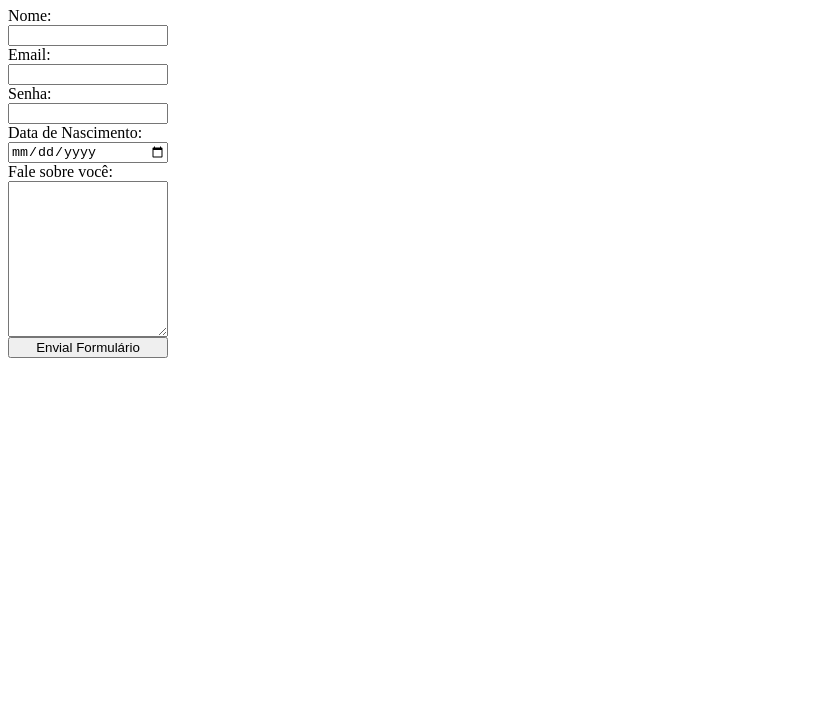
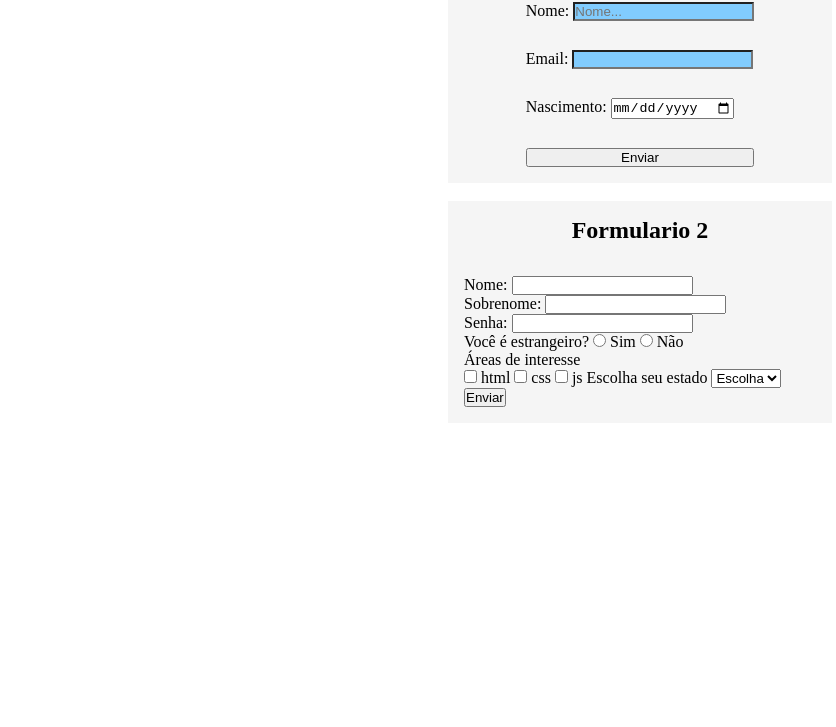
Before and after one commit to Joao08Pedro/Forms, a plain HTML site: page index.html in a window 1280 px wide. Shown: the part 73-800 px from the top of the page, without its empty margins (0-836 px from the left). Drawn offline with Linux system fonts and the light colour scheme.

Commit message:
formulario

```diff
--- a/index.html
+++ b/index.html
@@ -1,34 +1,103 @@
 <!DOCTYPE html>
 <html lang="pt-br">
+
 <head>
     <meta charset="UTF-8">
     <meta name="viewport" content="width=device-width, initial-scale=1.0">
     <link rel="stylesheet" href="style.css">
-    <title>Formularios</title>
+    <title>Form</title>
 </head>
+
 <body>
-    <h1>Formulário</h1>
-    <form action="#" method="post" id="formulario">
-        <label for="Nome">Nome:</label>
-        <input type="text" required>
+    <section id="formSimples">
+        <h1>Formulário 1</h1>
+        <form action="" id="form1">
 
-        <label for="Email">Email:</label>
-        <input type="email" required>
+            <div class="nomeForm">
+                <label for="nome">Nome:</label>
+                <input type="text" placeholder="Nome..." class="nome">
+            </div>
 
-        <label for="Senha">Senha:</label>
-        <input type="password"  required>
+            <div class="emailForm">
+                <label for="email">Email:</label>
+                <input type="email" class="email" required>
+            </div>
 
-        <label for="Nasciento">Data de Nascimento:</label>
-        <input type="date">
+            <div class="nascForm">
+                <label for="nasc">Nascimento:</label>
+                <input type="date" class="nasc">
+            </div>
 
-        <label for="Mensagem">Fale sobre você:</label>
-        <textarea cols="20" rows="10"></textarea>
+            <input type="submit" value="Enviar" class="submit">
+        </form>
+    </section>
 
-        <input type="submit" value="Envial Formulário">
-    </form>
+    <br>
+
+    <section id="form2">
+        <h1>Formulario 2</h1>
+        <form action="">
+
+            <div>
+                <label for="nome">Nome:</label>
+                <input type="text" id="nome">
+            </div>
+
+            <div>
+                <label for="sobNome">Sobrenome:</label>
+                <input type="text" id="sobNome" class="sobNome">
+            </div>
+
+            <div>
+                <label for="senha">Senha:</label>
+                <input type="password" id="senha" class="senha" required>
+            </div>
+
+            <div>
+                <label for="selecao">Você é estrangeiro?</label>
+                <input type="radio" name="estrangeiro" value="sim">
+                <label for="sim">Sim</label>
+                <input type="radio" name="estrangeiro" value="nao">
+                <label for="nao">Não</label>
+            </div>
+
+            <div class="block">
+                <div>Áreas de interesse</div>
+                <input type="checkbox" name="html" value="html">
+                <label for="">html</label>
+                <input type="checkbox" name="css" value="css">
+                <label for="">css</label>
+                <input type="checkbox" name="js" value="js">
+                <label for="">js</label>
+
+                <label for="estado">Escolha seu estado</label>
+                <select name="estado" id="selecao">
+                    <option value="">Escolha</option>
+                    <option value="">RJ</option>
+                    <option value="">RS</option>
+                    <option value="">SP</option>
+                    <option value="">MG</option>
+                    <option value="">PA</option>
+                </select>
+                <input type="submit" value="Enviar">
+            </div>
+            </label>
+        </form>
+    </section>
 </body>
+
 </html>
+
 
 <!--method="post" enviando alguma coisa para o servidor;
 method="get" estou recebendo alguma coisa do servidor;
-adicionar o required nos Inputs para que sejam obrigatórios-->
+adicionar o required nos Inputs para que sejam obrigatórios;
+label é o texto input é o tipo de formulario;
+input type:text, é um formulario de texto, onde pode escrever o nome, sobrenome, etc;
+input type:email, formulario de email;
+input type:date, formulario de data, o vira um formulario de data;
+input type:submit, faz com que crie um botão que vai enviar o formulario;
+input type:password, ele censura o que a pessoa vai escrever;
+input type:radio, cria uma bolinha em que pode ser selecionada;
+
+select name="Nome", faz com que crie uma aba de seleção-->
--- a/style.css
+++ b/style.css
@@ -1,5 +1,38 @@
-#formulario{
+* {
+    margin: 0;
+    padding: 0;
+    box-sizing: border-box;
+}
+
+#formSimples {
     display: flex;
     flex-direction: column;
-    width: 10rem;
+    align-items: center;
+    gap: 2rem;
+    background-color: #F5F5F5;
+    width: 30%;
+    margin: 0 auto;
+    padding: 1rem;
 }
+
+#form1 {
+    display: flex;
+    flex-direction: column;
+    gap: 1.8rem;
+}
+
+#form1 input[type="email"],
+#form1 input[type="text"] {
+    background-color: rgb(129, 204, 254);
+}
+
+#form2 {
+    display: flex;
+    flex-direction: column;
+    align-items: center;
+    gap: 2rem;
+    background-color: #F5F5F5;
+    width: 30%;
+    margin: 0 auto;
+    padding: 1rem;
+}
```
